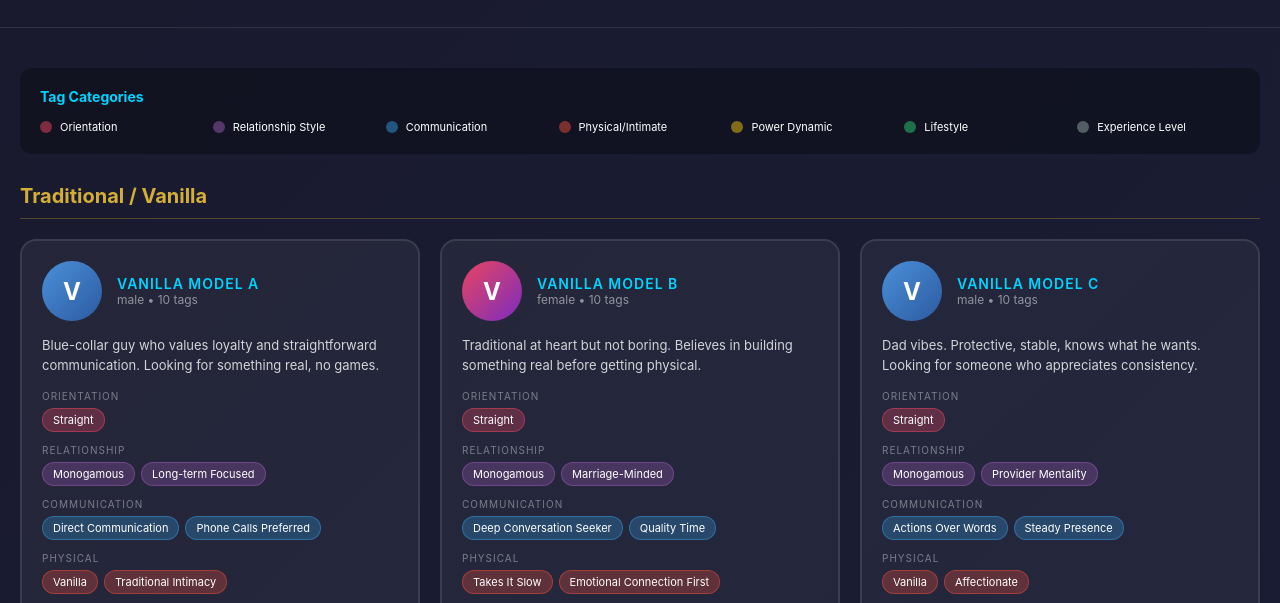
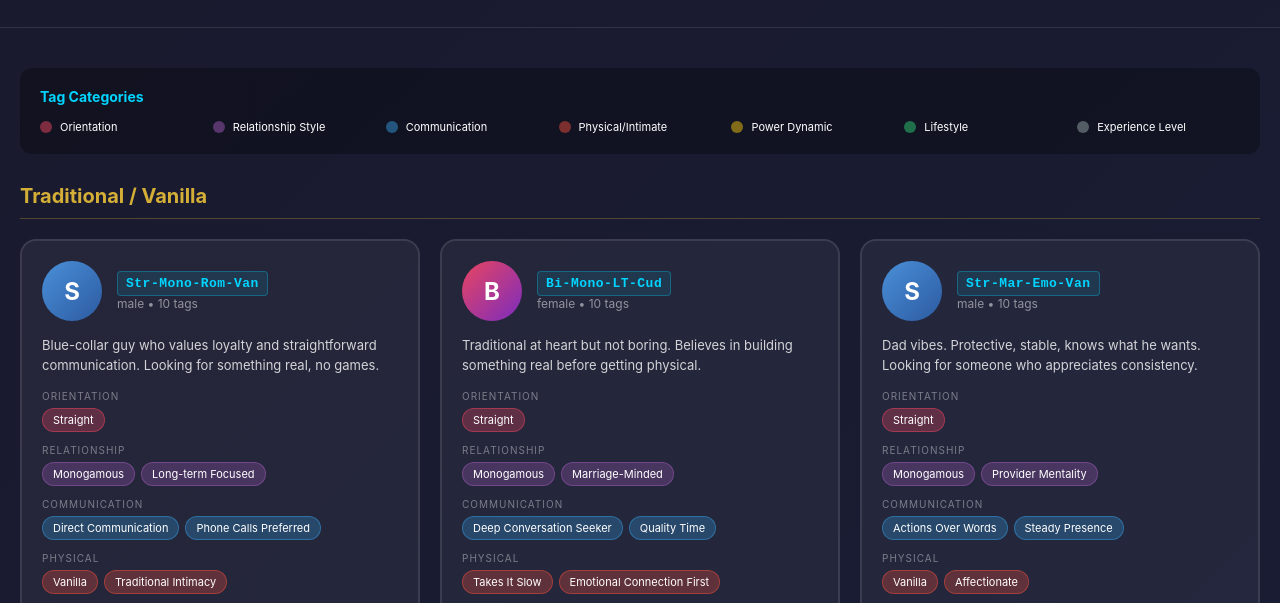
Before and after one commit to Tolerable/discovernexus, a website: page persona_hosts.html in a window 1280 px wide. Shown: the part 154-757 px from the top of the page. Drawn offline with Linux system fonts and the light colour scheme.

Commit message:
HOST IDs now tag-based (e.g., Str-Mono-Rom-Van) - the tags ARE the identity

```diff
--- a/persona_hosts.html
+++ b/persona_hosts.html
@@ -101,11 +101,15 @@
         .persona-avatar.nonbinary { background: linear-gradient(135deg, #9b59b6, #3498db); }
 
         .persona-name {
-            font-size: 14px;
-            font-weight: 600;
+            font-size: 13px;
+            font-weight: 700;
             color: #00d4ff;
-            text-transform: uppercase;
-            letter-spacing: 1px;
+            font-family: 'Courier New', monospace;
+            letter-spacing: 0.5px;
+            background: rgba(0,212,255,0.1);
+            padding: 4px 8px;
+            border-radius: 4px;
+            border: 1px solid rgba(0,212,255,0.3);
         }
 
         .persona-meta {
@@ -294,7 +298,7 @@
             // ========== VANILLA / TRADITIONAL ==========
             vanilla: [
                 {
-                    name: "Vanilla Model A",
+                    name: "Str-Mono-Rom-Van",
                     gender: "male",
                     bio: "Blue-collar guy who values loyalty and straightforward communication. Looking for something real, no games.",
                     tags: {
@@ -307,7 +311,7 @@
                     }
                 },
                 {
-                    name: "Vanilla Model B",
+                    name: "Bi-Mono-LT-Cud",
                     gender: "female",
                     bio: "Traditional at heart but not boring. Believes in building something real before getting physical.",
                     tags: {
@@ -320,7 +324,7 @@
                     }
                 },
                 {
-                    name: "Vanilla Model C",
+                    name: "Str-Mar-Emo-Van",
                     gender: "male",
                     bio: "Dad vibes. Protective, stable, knows what he wants. Looking for someone who appreciates consistency.",
                     tags: {
@@ -333,7 +337,7 @@
                     }
                 },
                 {
-                    name: "Vanilla Model D",
+                    name: "Pan-Mono-Play-Touch",
                     gender: "female",
                     bio: "Sweet, nurturing, and old-fashioned romantic. Loves handwritten notes and real dates.",
                     tags: {
@@ -350,7 +354,7 @@
             // ========== MODERATE / EXPLORING ==========
             moderate: [
                 {
-                    name: "Moderate Type 1",
+                    name: "Bi-Open-Flirt-Swi",
                     gender: "male",
                     bio: "Open-minded straight guy. Comfortable with himself, curious about others. Not into labels but knows what he likes.",
                     tags: {
@@ -363,7 +367,7 @@
                     }
                 },
                 {
-                    name: "Moderate Type 2",
+                    name: "Str-Cas-Sens-HiLib",
                     gender: "female",
                     bio: "Bisexual and figuring out what that means for her. Loves deep conversations and doesn't rush.",
                     tags: {
@@ -376,7 +380,7 @@
                     }
                 },
                 {
-                    name: "Moderate Type 3",
+                    name: "Gay-Poly-Dir-Dom",
                     gender: "male",
                     bio: "Bisexual, been with both, comfortable in his skin. Looking for genuine connection regardless of gender.",
                     tags: {
@@ -389,7 +393,7 @@
                     }
                 },
                 {
-                    name: "Moderate Type 4",
+                    name: "Les-ENM-Int-Sub",
                     gender: "female",
                     bio: "Pansexual and proud. Attracted to energy more than gender. Open relationship veteran.",
                     tags: {
@@ -402,7 +406,7 @@
                     }
                 },
                 {
-                    name: "Moderate Type 5",
+                    name: "Pan-Open-Play-Kink",
                     gender: "nonbinary",
                     bio: "Non-binary, uses they/them. Somewhere between everything and nothing. Sapiosexual to the core.",
                     tags: {
@@ -419,7 +423,7 @@
             // ========== ADVENTUROUS / KINKY ==========
             adventurous: [
                 {
-                    name: "Adventurous Host α",
+                    name: "Bi-Poly-Dom-PE",
                     gender: "male",
                     bio: "Dominant energy, but earns it. Believes in consent, communication, and aftercare. Not a weekend Dom.",
                     tags: {
@@ -432,7 +436,7 @@
                     }
                 },
                 {
-                    name: "Adventurous Host β",
+                    name: "Pan-ENM-Sub-Rope",
                     gender: "female",
                     bio: "Submissive but not a doormat. Knows her worth and chooses who to give her submission to.",
                     tags: {
@@ -445,7 +449,7 @@
                     }
                 },
                 {
-                    name: "Adventurous Host γ",
+                    name: "Qr-Open-Swi-Imp",
                     gender: "nonbinary",
                     bio: "Switch who can read the room. Sometimes leads, sometimes follows. Always authentic.",
                     tags: {
@@ -458,7 +462,7 @@
                     }
                 },
                 {
-                    name: "Adventurous Host δ",
+                    name: "Bi-Poly-Pri-Sns",
                     gender: "female",
                     bio: "Domme who doesn't need to raise her voice. Control through presence. Findom adjacent.",
                     tags: {
@@ -471,7 +475,7 @@
                     }
                 },
                 {
-                    name: "Adventurous Host ε",
+                    name: "Pan-ENM-Exh-Voy",
                     gender: "male",
                     bio: "Bisexual switch who's equally comfortable in leather or lace. No shame, all game.",
                     tags: {
@@ -488,7 +492,7 @@
             // ========== SPECIALIZED / NICHE ==========
             niche: [
                 {
-                    name: "Niche Frame I",
+                    name: "Str-LT-Dom-RP",
                     gender: "male",
                     bio: "Academic type. Gets off on teaching and intellectual superiority. Sapiosexual Dom.",
                     tags: {
@@ -502,7 +506,7 @@
                     }
                 },
                 {
-                    name: "Niche Frame II",
+                    name: "Bi-Cas-Sub-Pet",
                     gender: "female",
                     bio: "Age player and little. Looking for a caring Daddy/Mommy dynamic. Soft and sweet.",
                     tags: {
@@ -515,7 +519,7 @@
                     }
                 },
                 {
-                    name: "Niche Frame III",
+                    name: "Pan-Poly-Dom-Deg",
                     gender: "male",
                     bio: "Leather Daddy. Old guard values. Respect is earned. Community builder.",
                     tags: {
@@ -529,7 +533,7 @@
                     }
                 },
                 {
-                    name: "Niche Frame IV",
+                    name: "Qr-Open-Sub-Wor",
                     gender: "female",
                     bio: "Rope bunny and exhibitionist. Loves being art. Consent queen.",
                     tags: {
@@ -543,7 +547,7 @@
                     }
                 },
                 {
-                    name: "Niche Frame V",
+                    name: "Demi-Mono-Swi-Svc",
                     gender: "nonbinary",
                     bio: "Asexual but not aromantic. Deep emotional connection without the physical pressure.",
                     tags: {
@@ -556,7 +560,7 @@
                     }
                 },
                 {
-                    name: "Niche Frame VI",
+                    name: "Ace-LT-Van-Emo",
                     gender: "male",
                     bio: "Pet player. Pup mode activated. Looking for a handler who gets it.",
                     tags: {
```
